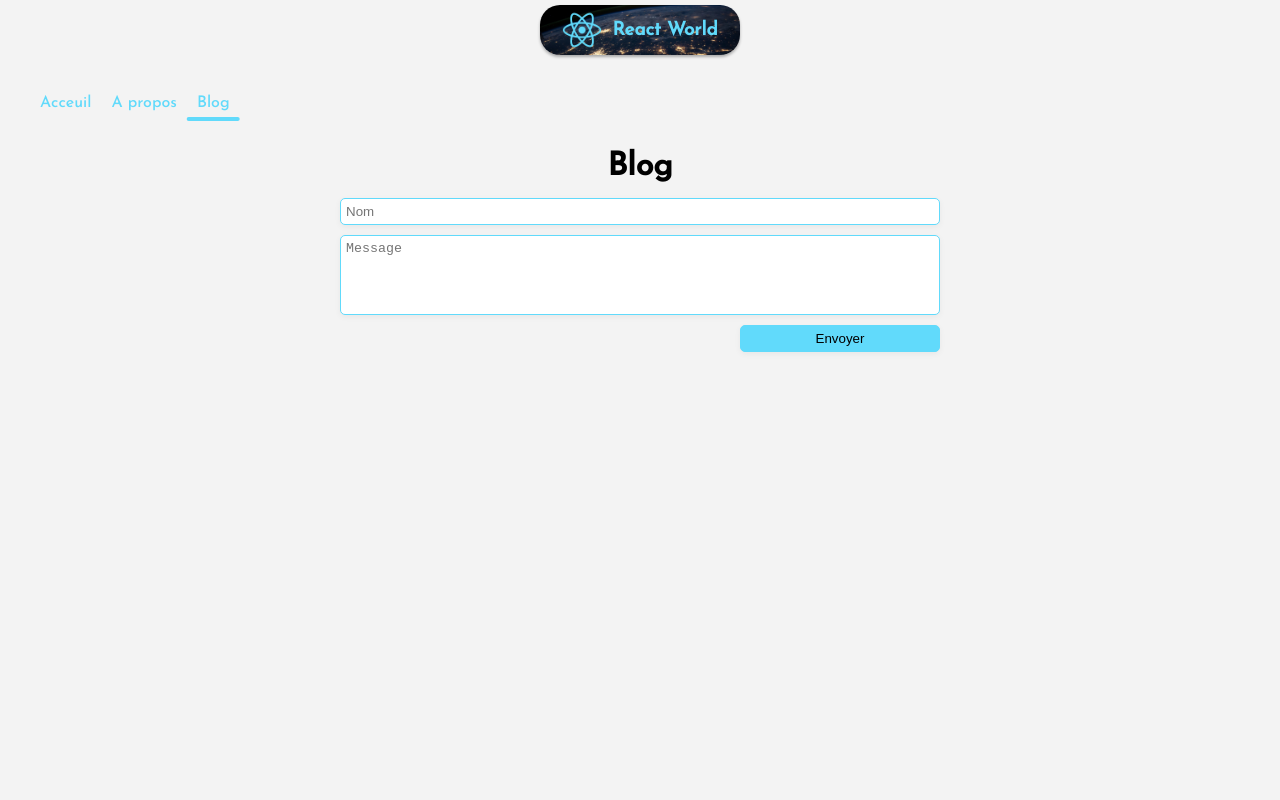
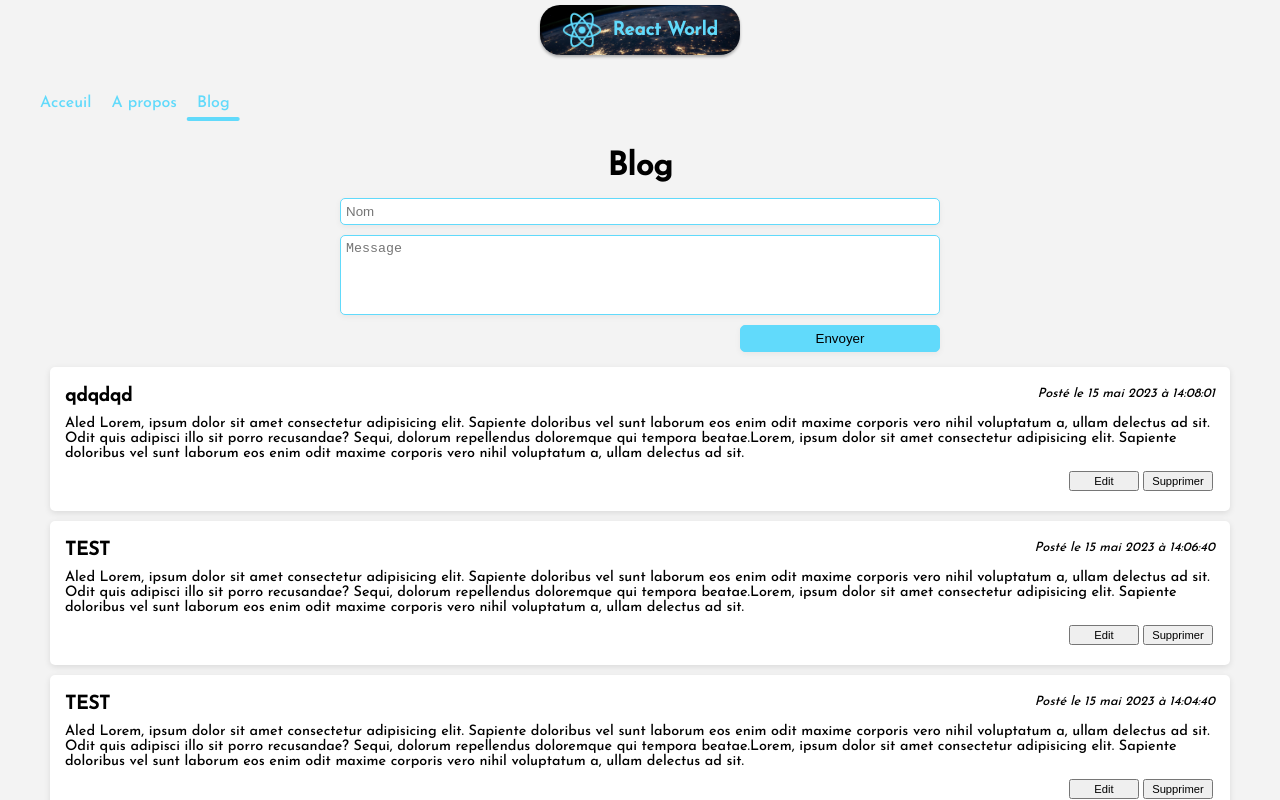
Before and after one commit to mehdi660/Cours_react_fs, a React (Create React App) app: page /blog in a window 1280 px wide. Shown: the top 800 px of the page. Built offline with nearby package versions, Linux system fonts and the light colour scheme; data requests are answered from the project's data file.

Commit message:
paramétrage du formulaire pour l'envoi des messages

```diff
--- a/package.json
+++ b/package.json
@@ -18,7 +18,8 @@
     "start": "react-scripts start",
     "build": "react-scripts build",
     "test": "react-scripts test",
-    "eject": "react-scripts eject"
+    "eject": "react-scripts eject",
+    "server" : "json-server --w src/assets/db.json --port 3004"
   },
   "eslintConfig": {
     "extends": [
--- a/src/assets/db.json
+++ b/src/assets/db.json
@@ -17,6 +17,30 @@
       "content": "Lorem, ipsum dolor sit amet consectetur adipisicing elit. Sapiente doloribus vel sunt laborum eos enim odit maxime corporis vero nihil voluptatum a, ullam delectus ad sit. Odit quis adipisci illo sit porro recusandae? Sequi, dolorum repellendus doloremque qui tempora beatae.Lorem, ipsum dolor sit amet consectetur adipisicing elit. Sapiente doloribus vel sunt laborum eos enim odit maxime corporis vero nihil voluptatum a, ullam delectus ad sit. ",
       "date": 1621536056135,
       "id": 3
+    },
+    {
+      "author": "TEST",
+      "content": "Aled Lorem, ipsum dolor sit amet consectetur adipisicing elit. Sapiente doloribus vel sunt laborum eos enim odit maxime corporis vero nihil voluptatum a, ullam delectus ad sit. Odit quis adipisci illo sit porro recusandae? Sequi, dolorum repellendus doloremque qui tempora beatae.Lorem, ipsum dolor sit amet consectetur adipisicing elit. Sapiente doloribus vel sunt laborum eos enim odit maxime corporis vero nihil voluptatum a, ullam delectus ad sit.\n\n",
+      "date": 1684159418689,
+      "id": 4
+    },
+    {
+      "author": "TEST",
+      "content": "Aled Lorem, ipsum dolor sit amet consectetur adipisicing elit. Sapiente doloribus vel sunt laborum eos enim odit maxime corporis vero nihil voluptatum a, ullam delectus ad sit. Odit quis adipisci illo sit porro recusandae? Sequi, dolorum repellendus doloremque qui tempora beatae.Lorem, ipsum dolor sit amet consectetur adipisicing elit. Sapiente doloribus vel sunt laborum eos enim odit maxime corporis vero nihil voluptatum a, ullam delectus ad sit.\n\n",
+      "date": 1684159480020,
+      "id": 5
+    },
+    {
+      "author": "TEST",
+      "content": "Aled Lorem, ipsum dolor sit amet consectetur adipisicing elit. Sapiente doloribus vel sunt laborum eos enim odit maxime corporis vero nihil voluptatum a, ullam delectus ad sit. Odit quis adipisci illo sit porro recusandae? Sequi, dolorum repellendus doloremque qui tempora beatae.Lorem, ipsum dolor sit amet consectetur adipisicing elit. Sapiente doloribus vel sunt laborum eos enim odit maxime corporis vero nihil voluptatum a, ullam delectus ad sit.\n\n",
+      "date": 1684159600708,
+      "id": 6
+    },
+    {
+      "author": "qdqdqd",
+      "content": "Aled Lorem, ipsum dolor sit amet consectetur adipisicing elit. Sapiente doloribus vel sunt laborum eos enim odit maxime corporis vero nihil voluptatum a, ullam delectus ad sit. Odit quis adipisci illo sit porro recusandae? Sequi, dolorum repellendus doloremque qui tempora beatae.Lorem, ipsum dolor sit amet consectetur adipisicing elit. Sapiente doloribus vel sunt laborum eos enim odit maxime corporis vero nihil voluptatum a, ullam delectus ad sit.\n\n",
+      "date": 1684159681357,
+      "id": 7
     }
   ]
 }
--- /dev/null
+++ b/src/components/Article.js
@@ -0,0 +1,31 @@
+import React from "react";
+
+const article = ({ article }) => {
+  const dateFormater = (date) => {
+    let newDate = new Date(date).toLocaleDateString("fr-FR", {
+      year: "numeric",
+      month: "long",
+      day: "numeric",
+      hour: "numeric",
+      minute: "numeric",
+      second: "numeric",
+    });
+    return newDate;
+  };
+  console.log(article);
+  return (
+    <div className="article">
+      <div className="card-header">
+        <h3>{article.author}</h3>
+        <em>Posté le {dateFormater(article.date)}</em>
+      </div>
+      <p>{article.content}</p>
+      <div className="btn-container">
+        <button>Edit</button>
+        <button>Supprimer</button>
+      </div>
+    </div>
+  );
+};
+
+export default article;
--- a/src/pages/Blog.js
+++ b/src/pages/Blog.js
@@ -1,15 +1,36 @@
-import React, { useState } from "react";
+import React, { useEffect, useState } from "react";
 import Logo from "../components/Logo";
 import Navigation from "../components/Navigation";
+import axios from "axios";
+import Article from "../components/Article";
 
 const Blog = () => {
+  const [author, setAuthor] = useState("");
+  const [blogData, setBlogData] = useState([]);
   const [content, setContent] = useState("");
   const [error, setError] = useState(false);
+
+  useEffect(() => {
+    const getData = () => {
+      axios
+        .get("http://localhost:3004/articles")
+        .then((res) => setBlogData(res.data));
+    };
+    getData();
+  }, []);
+
   const handleSubmit = (e) => {
     e.preventDefault();
 
     if (content.length < 140) {
       setError(true);
+    } else {
+      axios.post("http://localhost:3004/articles", {
+        author,
+        content,
+        date: Date.now(),
+      });
+      setError(false);
     }
   };
 
@@ -20,15 +41,26 @@
       <h1>Blog</h1>
 
       <form onSubmit={(e) => handleSubmit(e)}>
-        <input type="text" placeholder="Nom" />
+        <input
+          type="text"
+          placeholder="Nom"
+          onChange={(e) => setAuthor(e.target.value)}
+        />
         <textarea
+          style={{ border: error ? "1px solid red" : "1px solid #61dafb" }}
           placeholder="Message"
           onChangeCapture={(e) => setContent(e.target.value)}
         ></textarea>
         {error && <p>Veuillez ecrire un minimum de 140 caractéres</p>}
         <input type="submit" value="Envoyer" />
       </form>
-      <ul></ul>
+      <ul>
+        {blogData
+          .sort((a, b) => b.date - a.date)
+          .map((article) => (
+            <Article key={article.id} article={article} />
+          ))}
+      </ul>
     </div>
   );
 };
```
